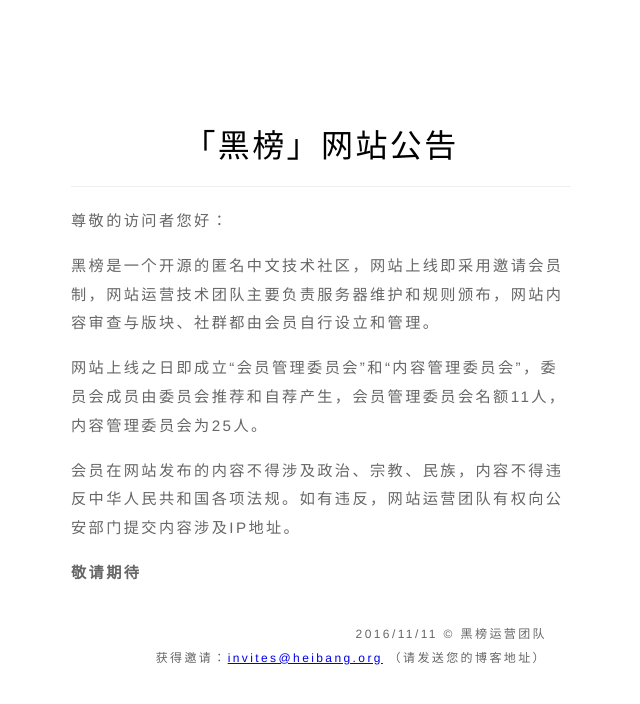
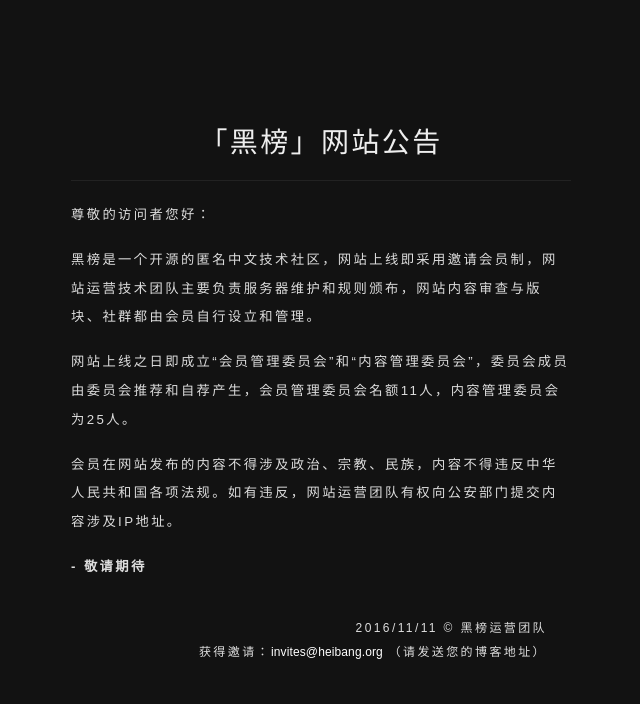
Before and after one commit to heibang/heibang.github.io, a plain HTML site: page index.html in a window 1280 px wide. Shown: the whole page, without its empty margins (319-959 px from the left). Drawn offline with Linux system fonts and the light colour scheme.

Commit message:
change color.

```diff
--- a/css/style.css
+++ b/css/style.css
@@ -5,8 +5,9 @@ html {
 	height: 100%;
 }
 body {
-	font-family: "Helvetica Neue", "Luxi Sans", "DejaVu Sans", Tahoma, "Hiragino Sans GB", "Microsoft Yahei", sans-serif;
-	font-size: 100%;
+	font-family: "Microsoft Yahei UI", sans-serif;
+	font-size: 14px;
+	background: #121212;
 }
 h1, h2, h3, h4, h5, h6, p {
 	margin: 0;
@@ -17,20 +18,24 @@ h1, h2, h3, h4, h5, h6, p {
 	margin: 0 auto;
 	padding: 120px 0;
 	letter-spacing: .15rem;
+	color: #eee;
 }
 
 .bull h1 {
 	font-weight: 100;
 	text-align: center;
 	padding-bottom: 20px;
-	border-bottom: 1px solid #eee;
+	border-bottom: 1px solid #222222;
 	margin-bottom: 20px;
 }
 .bull p {
 	line-height: 1.8rem;
 	font-size: .95em;
-	color: #666;
+	color: #ddd;
 	margin-top: 16px;
+}
+.bull p b {
+	font-weight: 600;
 }
 .bull .right {
 	text-align: right;
@@ -42,3 +47,8 @@ h1, h2, h3, h4, h5, h6, p {
 	line-height: 24px;
 	margin: 0px;
 }
+.bull a {
+	text-decoration: none;
+	color: #fff;
+	letter-spacing: 0.01em;
+}
--- a/index.html
+++ b/index.html
@@ -12,7 +12,7 @@
 		<p>黑榜是一个开源的匿名中文技术社区，网站上线即采用邀请会员制，网站运营技术团队主要负责服务器维护和规则颁布，网站内容审查与版块、社群都由会员自行设立和管理。</p>
 		<p>网站上线之日即成立“会员管理委员会”和“内容管理委员会”，委员会成员由委员会推荐和自荐产生，会员管理委员会名额11人，内容管理委员会为25人。</p>
 		<p>会员在网站发布的内容不得涉及政治、宗教、民族，内容不得违反中华人民共和国各项法规。如有违反，网站运营团队有权向公安部门提交内容涉及IP地址。</p>
-		<p><b>敬请期待</b></p>
+		<p><b>- 敬请期待</b></p>
 		<div class="right">
 			<p class="right">2016/11/11 &copy; 黑榜运营团队</p>
 			<p class="right">获得邀请：<a href="mailto:invites@heibang.org?subject=%e7%94%b3%e8%af%b7%e9%82%80%e8%af%b7%e8%b5%84%e6%a0%bc&body=%e5%b9%b4%e9%be%84%2b%e6%80%a7%e5%88%ab%2b%e6%92%ad%e5%ae%a2%e5%9c%b0%e5%9d%80">invites@heibang.org</a> （请发送您的博客地址）</p>
```
